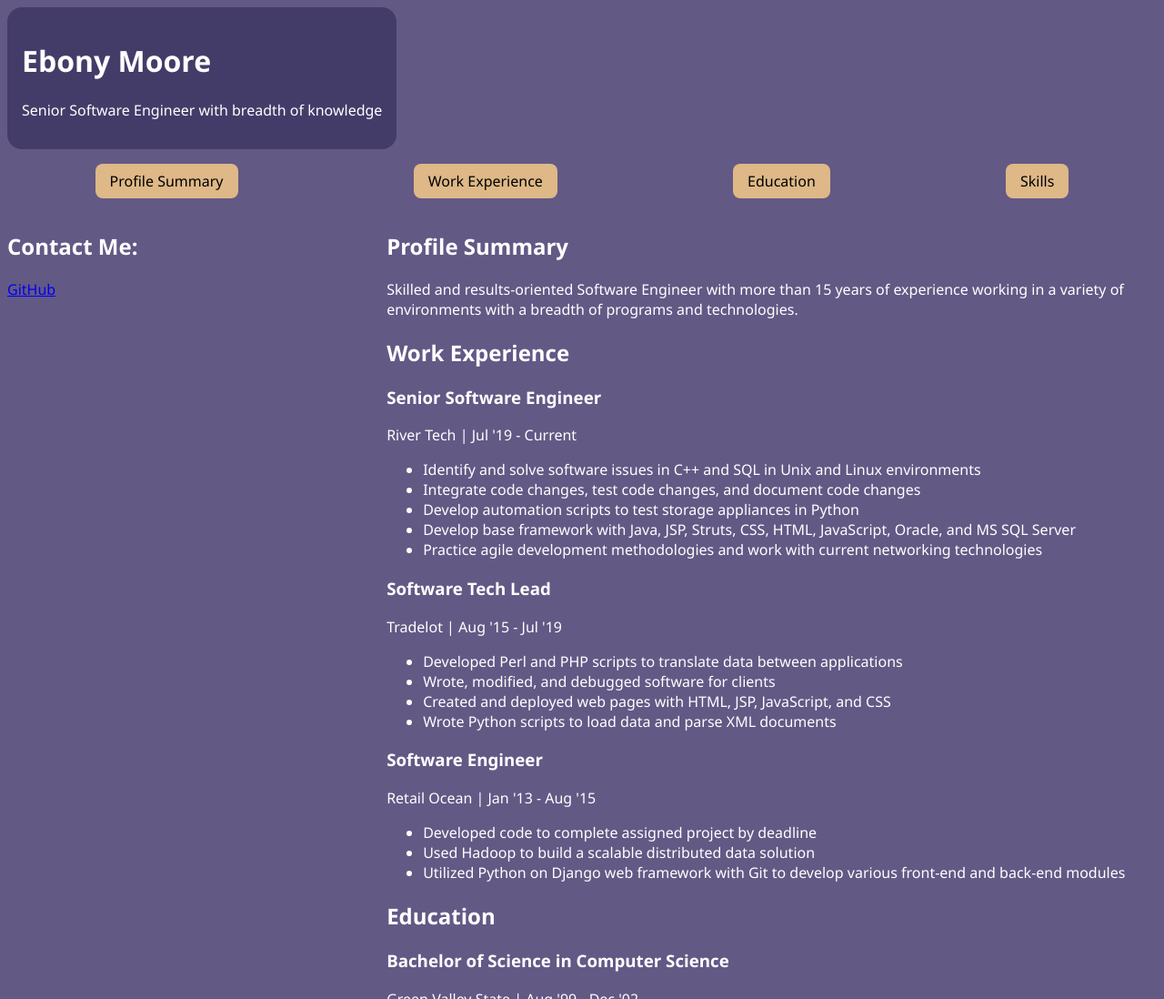
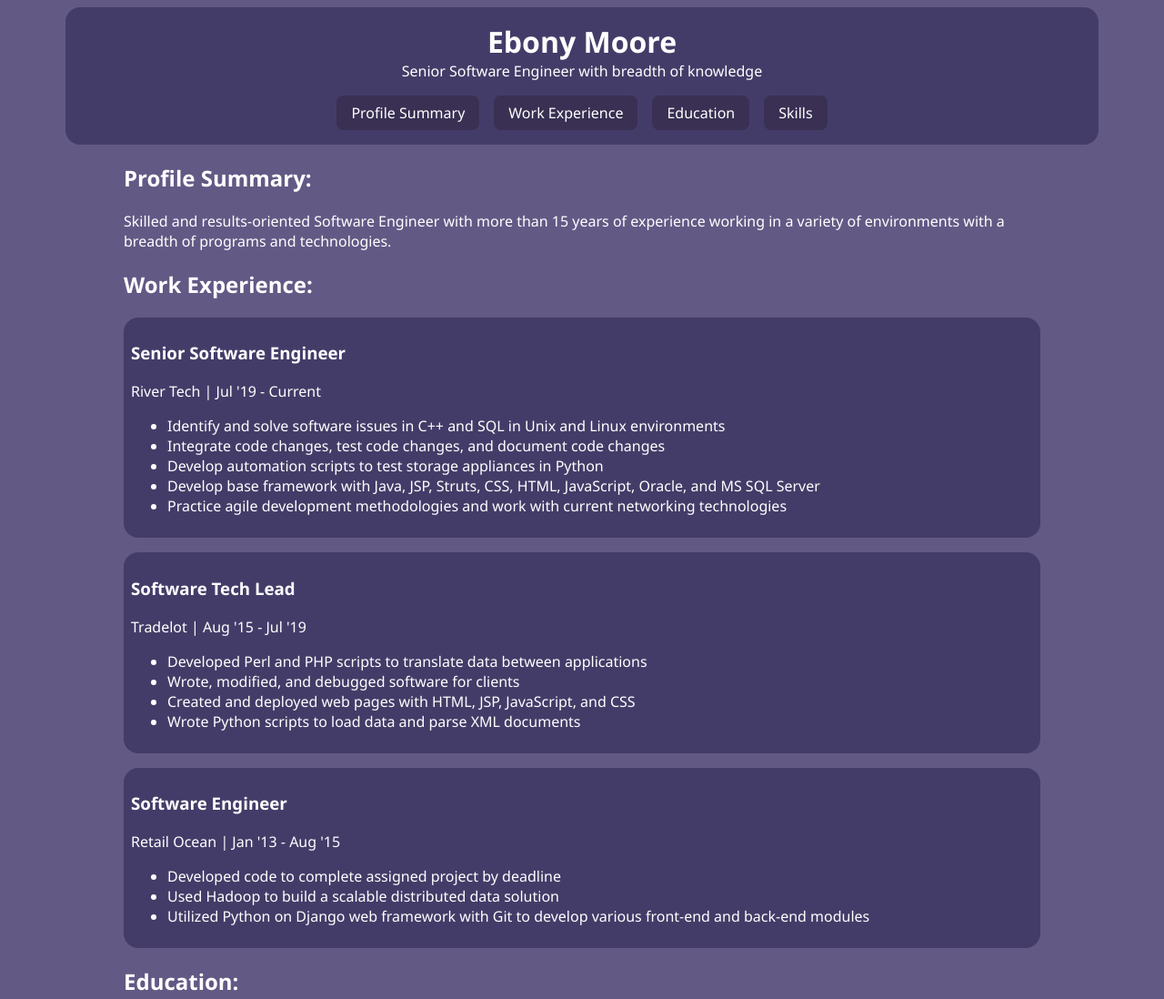
Before and after one commit to ejzeronimo/cnit-481, a plain HTML site: page Lab Four/ezeronik_resume.html in a window 1280 px wide. Shown: the top 1098 px of the page at 91% size. Drawn offline with Linux system fonts and the light colour scheme.

Commit message:
done with lab

```diff
--- a/Lab Four/ezeronik_resume.html
+++ b/Lab Four/ezeronik_resume.html
@@ -13,29 +13,30 @@
 
 <body>
     <header role="banner" class="card">
+        <div id="title">
             <h1> Ebony Moore </h1>
             <p> Senior Software Engineer with breadth of knowledge </p>
-    </header>
+        </div>
 
-    <nav>
-        <ul>
+        <ul id="navigation">
             <li><a href="#summary"> Profile Summary </a></li>
             <li><a href="#experience"> Work Experience </a></li>
             <li><a href="#education"> Education </a></li>
             <li><a href="#skills"> Skills </a></li>
         </ul>
-    </nav>
+    </header>
+
 
     <main>
-        <section>
+        <h2>Profile Summary:</h2>
         <article id="summary">
-                <h2> Profile Summary </h2>
-                <p> Skilled and results-oriented Software Engineer with more than 15 years of experience working in a variety of environments with a breadth of programs and technologies. </p>
+            <p> Skilled and results-oriented Software Engineer with more than 15 years of experience working in a
+                variety of environments with a breadth of programs and technologies. </p>
         </article>
 
+        <h2>Work Experience:</h2>
         <article id="experience">
-                <h2>Work Experience</h2>
-                <div>
+            <div class="card">
                 <h3>Senior Software Engineer</h3>
                 <div><span>River Tech</span> | <span>Jul '19 - Current</span></div>
                 <div>
@@ -43,11 +44,14 @@
                         <li>Identify and solve software issues in C++ and SQL in Unix and Linux environments</li>
                         <li>Integrate code changes, test code changes, and document code changes</li>
                         <li>Develop automation scripts to test storage appliances in Python</li>
-                            <li>Develop base framework with Java, JSP, Struts, CSS, HTML, JavaScript, Oracle, and MS SQL Server</li>
-                            <li>Practice agile development methodologies and work with current networking technologies </li>
+                        <li>Develop base framework with Java, JSP, Struts, CSS, HTML, JavaScript, Oracle, and MS SQL
+                            Server</li>
+                        <li>Practice agile development methodologies and work with current networking technologies
+                        </li>
                     </ul>
                 </div>
-
+            </div>
+            <div class="card">
                 <h3>Software Tech Lead</h3>
                 <div><span>Tradelot</span> | <span>Aug '15 - Jul '19</span></div>
                 <div>
@@ -58,29 +62,29 @@
                         <li>Wrote Python scripts to load data and parse XML documents</li>
                     </ul>
                 </div>
-
+            </div>
+            <div class="card">
                 <h3>Software Engineer</h3>
                 <div><span>Retail Ocean</span> | <span>Jan '13 - Aug '15</span></div>
                 <div>
                     <ul>
                         <li>Developed code to complete assigned project by deadline</li>
                         <li>Used Hadoop to build a scalable distributed data solution</li>
-                            <li>Utilized Python on Django web framework with Git to develop various front-end and back-end modules</li>
+                        <li>Utilized Python on Django web framework with Git to develop various front-end and
+                            back-end modules</li>
                     </ul>
                 </div>
             </div>
         </article>
 
-            <article id="education">
-                <h2>Education </h2>
-
+        <h2>Education:</h2>
+        <article id="education" class="card">
             <h3>Bachelor of Science in Computer Science</h3>
             <div><span>Green Valley State</span> | <span>Aug '99 - Dec '02</span></div>
         </article>
 
-            <article id="skills">
-                <h2>Skills </h2>
-
+        <h2>Skills:</h2>
+        <article id="skills" class="card">
             <ul>
                 <li>U.S. Dept. of Defence Top Secret Clearance</li>
                 <li>Certified Scrum Master</li>
@@ -88,19 +92,14 @@
                 <li>Cisco Certified Network Professional Security</li>
             </ul>
         </article>
-        </section>
-
-        <section>
-            <h2>Contact Me:</h2>
-            <a href="https://github.com/ejzeronimo">GitHub</a>
-        </section>
-
-        <aside>
-            <div style="white-space: pre-wrap">The     cat   sat  on   the   mat.</div>
-        </aside>
     </main>
 
     <footer>
+        <ul id="external-links">
+            <li><a href="https://github.com/ejzeronimo">GitHub</a></li>
+            <li><a href="https://www.linkedin.com/in/ethanzeronik/">LinkedIn</a></li>
+        </ul>
+
         <small>&copy; Copyright 2022, Ethan Zeronik</small>
     </footer>
 
--- a/Lab Four/style.css
+++ b/Lab Four/style.css
@@ -1,54 +1,122 @@
+/* NOTE: style for page wide effect */
 body {
-    background-color: #635985;
+    --light: #635985;
+    --normal: #443C68;
+    --medium: #393053;
+    --dark: #18122B;
+
+    background-color: var(--light);
     color: white;
     font-family: 'Segoe UI', Tahoma, Geneva, Verdana, sans-serif;
+    padding: 0% 5vw;
 }
 
-/* https://colorhunt.co/palette/635985443c6839305318122b
-https://blushing-galleon-536.notion.site/Lab-4-Style-Your-Resume-014b2d3457e1424db43f566eafbe75c5 */
-
+/* NOTE: universal classes */
 .card {
-    background-color: #443C68;
+    background-color: var(--normal);
     border-radius: 1em;
-}
-
-header {
-    width: fit-content;
-
-    text-align: left;
     padding: 1em;
 }
 
-main {
+#navigation {
     display: flex;
-    flex-direction: row-reverse;
     flex-wrap: wrap;
+    justify-content: center;
+    width: fit-content;
+    padding: 1em 0 0;
+    margin: auto;
+    gap: 1em;
 }
 
-section:first-of-type {
-    width: 67%;
-    min-width: 600px;
-}
-
-section:nth-of-type(2) {
-    width: 33%;
-    min-width: 200px;
-}
-
-nav>ul {
-    display: flex;
-    justify-content: space-around;
-    padding: 0;
-}
-
-nav>ul>li {
+#navigation>li {
     list-style-type: none;
-    background-color: burlywood;
+    background-color: var(--medium);
     border-radius: .5em;
     padding: .5em 1em;
 }
 
-nav>ul>li>a {
-    color: black;
+#navigation>li>a {
+    color: white;
     text-decoration: none;
 }
+
+#navigation>li:hover {
+    background-color: var(--dark);
+}
+
+#navigation>li:active {
+    background-color: var(--medium);
+}
+
+/* NOTE: styles for site header */
+header {
+    margin: auto;
+    width: calc(100% - 2em);
+}
+
+#title {
+    width: 100%;
+    text-align: center;
+}
+
+#title>* {
+    margin: 0;
+}
+
+/* NOTE: main area style */
+main {
+    padding: 0 5vw;
+}
+
+#experience {
+    display: flex;
+    gap: 1em;
+}
+
+@media (max-width: 1280px) {
+    #experience {
+        flex-wrap: wrap;
+    }
+}
+
+#experience>div {
+    flex-shrink: 1;
+    flex-grow: 1;
+    padding: .5em;
+}
+
+/* NOTE: footer style */
+footer {
+    text-align: center;
+}
+
+#external-links {
+    display: flex;
+    flex-wrap: wrap;
+    justify-content: center;
+    width: fit-content;
+    padding: 1em 0 0;
+    margin: auto;
+    gap: 1em;
+    font-size: .9em;
+}
+
+#external-links>li {
+    list-style-type: none;
+    background-color: var(--normal);
+    border-radius: .5em;
+    padding: .5em 1em;
+}
+
+#external-links>li>a {
+    color: white;
+    text-decoration: none;
+}
+
+#external-links>li:hover {
+    background-color: var(--medium);
+}
+
+#external-links>li:active {
+    background-color: var(--normal);
+}
```
Lines whose indentation alone changed are shown as unchanged.
